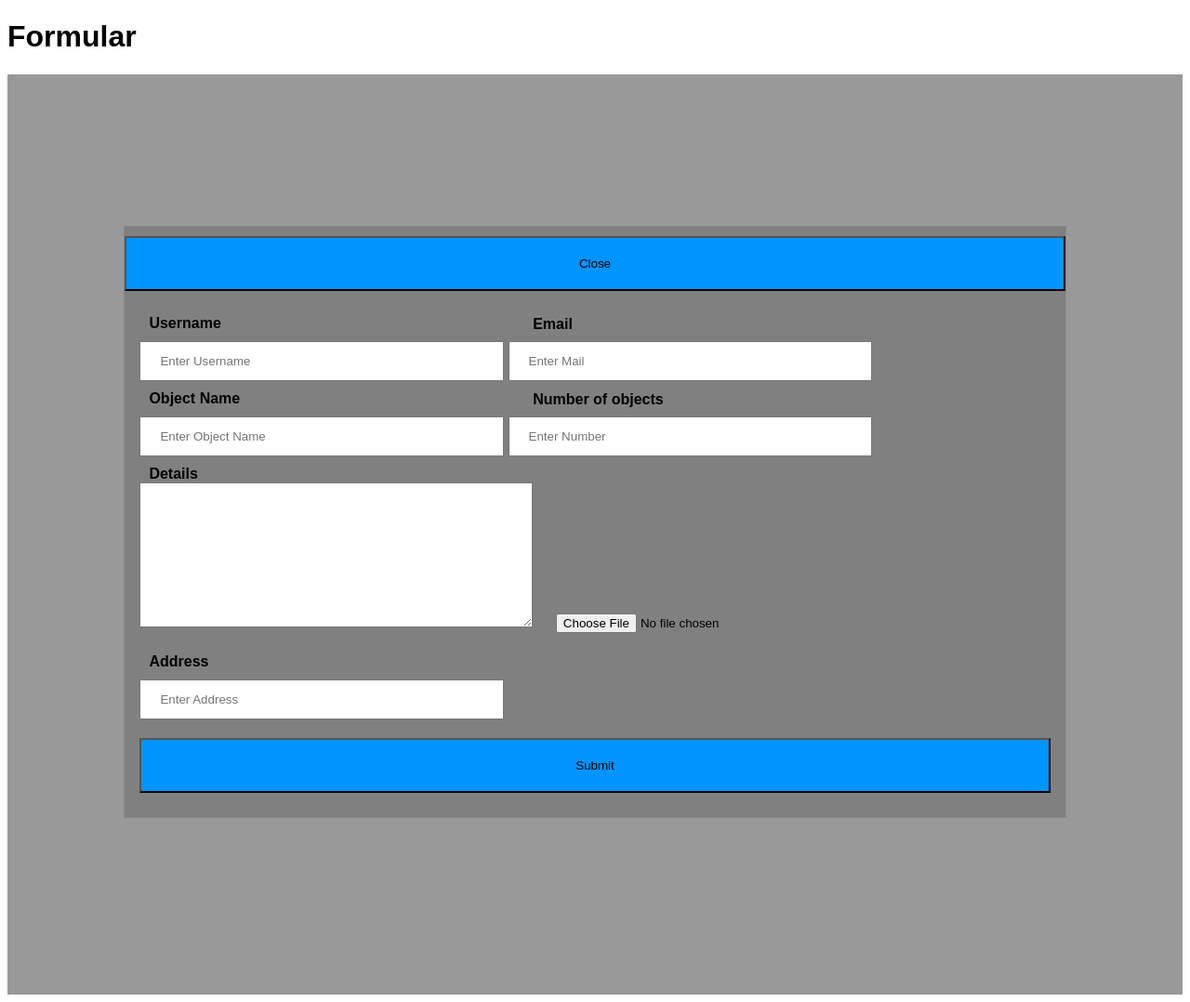
After one commit to Mihneass/Proiect-TW, a PHP site: page /xe/tw/formular.php in a window 1280 px wide. The commit adds this page. Shown: the whole page at 93% size. Run offline with PHP 8.4, Linux system fonts and the light colour scheme.

Commit message:
Add files via upload

```diff
--- /dev/null
+++ b/tw/formular.php
@@ -0,0 +1,137 @@
+<!DOCTYPE html>
+<html lang="en">
+
+<head>
+<title>titlu</title>
+    <style>
+        body {
+            font-family: Arial;
+        }
+
+        .container {
+            padding: 16px;
+        }
+
+        label {
+            padding: 1px 10px;
+        }
+
+            label.mail {
+               left:44%;
+               position:absolute;
+            }
+
+        input[type=text], input[type=password], input[type=email], input[type=file], input[type=number] {
+            width: 40%;
+            padding: 12px 20px;
+            margin: 10px 0;
+            box-sizing: border-box;
+        }
+
+        button {
+            background-color: #0094ff;
+            color: black;
+            padding: 20px 40px;
+            margin: 10px 0;
+            cursor: pointer;
+            width: 100%;
+        }
+
+        .main {
+
+            width: 100%;
+            overflow: auto;
+            padding-top: 100px;
+            background-color: rgba(0,0,0,0.4);
+        }
+
+        .continut {
+            background-color: grey;
+            margin: 5% auto 15% auto;
+            border: 1px solid #888;
+            width: 80%;
+        }
+
+
+        .close {
+            color: black;
+            font-size: 40px;
+            position: absolute;
+            left: 100px;
+            top: 130%;
+        }
+
+
+
+        button:hover {
+            opacity: 0.5;
+        }
+
+        .pass {
+            float: right;
+        }
+
+        .detalii {
+            height: 150px;
+            display: table-column-group;
+        }
+
+
+    </style>
+</head>
+
+<body>
+
+    <h1 class="avatar">Formular</h1>
+
+    <div id="mainID" class="main">
+
+        <form class="continut animatie" action="/action_page.php">
+            <div class="imgcontainer">
+                <button onclick="window.location.href = 'index.php'">Close</button>
+
+            </div>
+
+            <div class="container">
+
+                <label for="uname"><b>Username</b></label>
+                <label for="mail" class="mail"><b>Email</b></label>
+                <br />
+
+                <input type="text" placeholder="Enter Username" id="uname" required>
+                <input type="email" placeholder="Enter Mail" id="mail" required>
+
+                <br />
+                <label for="object"><b>Object Name</b></label>
+                <label for="price" class="mail"><b>Number of objects</b></label>
+                <br />
+                <input type="text" placeholder="Enter Object Name" id="object" required>
+                <input type="number" placeholder="Enter Number" id="price" required>
+
+                <br />
+                <label for="detalii"><b>Details</b></label>
+                <br />
+
+                <textarea rows="4" cols="50" class="detalii" placeholder="Enter Details" id="detalii">
+                </textarea>
+
+
+                <input type="file" name="myfile"  >
+
+                <br />
+                <label for="address"><b>Address</b></label>
+                <br />
+                <input type="text" placeholder="Enter Address" id="address" required>
+
+
+                <button type="submit">Submit</button>
+
+
+            </div>
+
+
+
+        </form>
+    </div>
+</body>
+</html>
```
Also changed, not shown: tw/services.php (+14 -14 lines).
